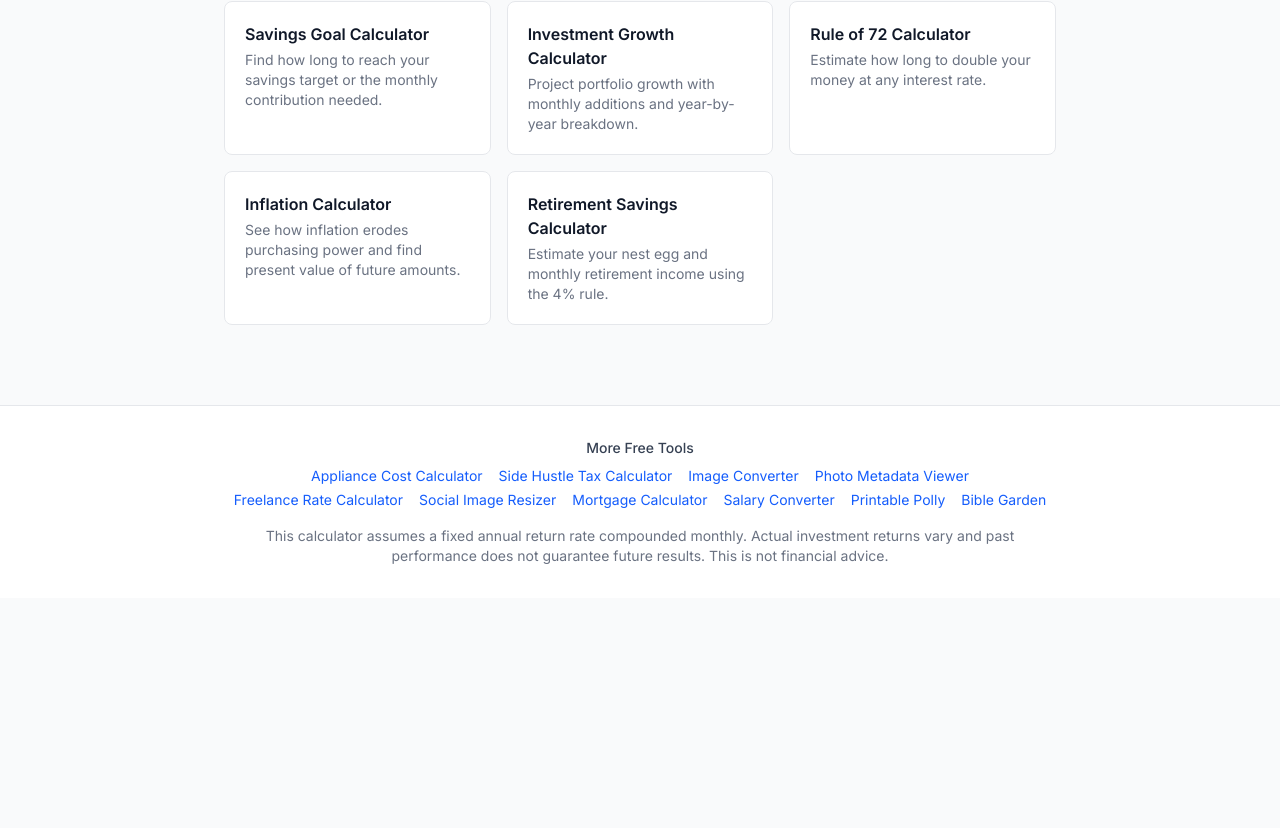
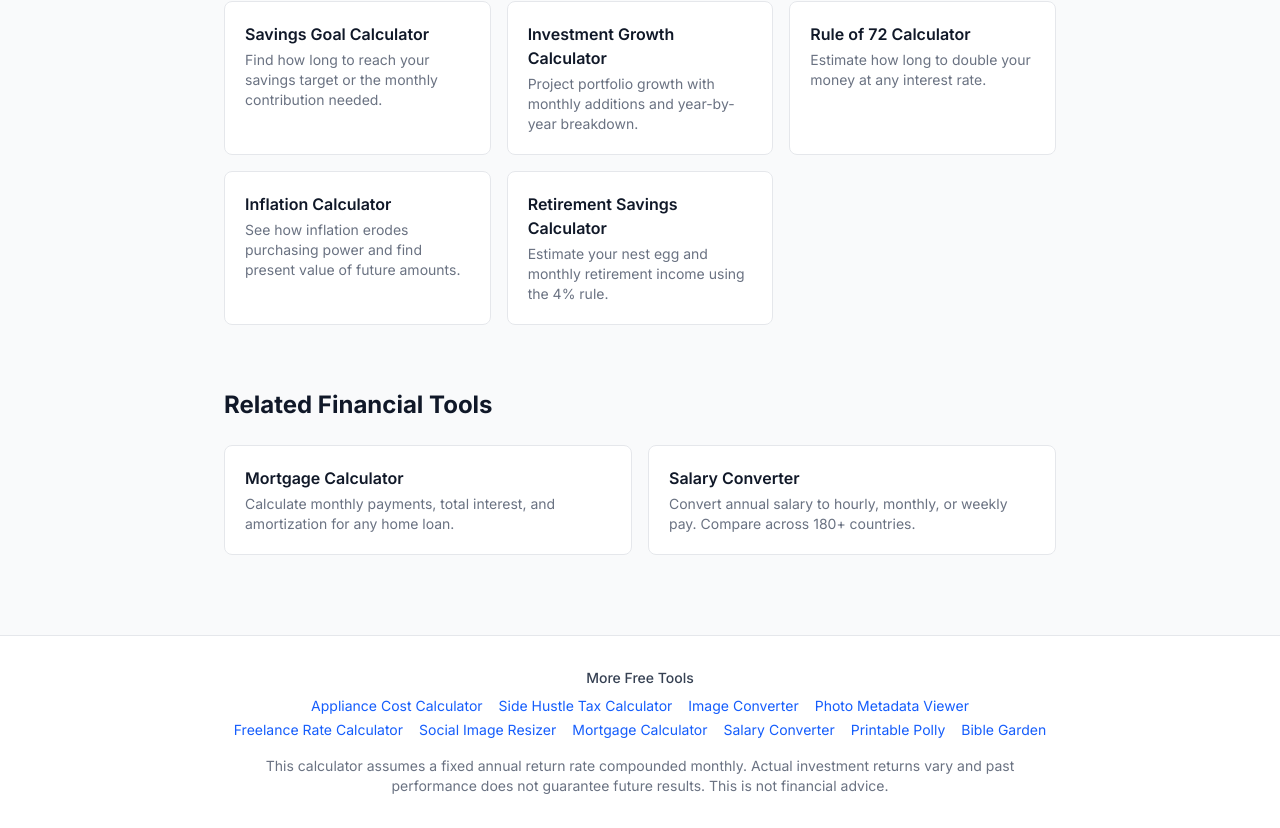
Before and after one commit to pondsoftware/compound-interest-calculator, a Next.js app: page / in a window 1280 px wide. Shown: the part 4250-5078 px from the top of the page. Before the commit the page ends 4848 px from the top, so only its background shows below. Built offline with nearby package versions, Linux system fonts and the light colour scheme.

Commit message:
Add Related Financial Tools section linking to Mortgage Calculator and Salary Converter

```diff
--- a/src/app/page.tsx
+++ b/src/app/page.tsx
@@ -199,6 +199,21 @@ export default function Home() {
         </div>
       </section>
 
+      {/* Related Financial Tools */}
+      <section className="max-w-4xl mx-auto px-4 py-8 sm:px-6 lg:px-8">
+        <h2 className="text-2xl font-bold text-gray-900 mb-6">Related Financial Tools</h2>
+        <div className="grid grid-cols-1 sm:grid-cols-2 gap-4">
+          <a href="https://lendingcalculator.net" className="bg-white rounded-lg border border-gray-200 p-5 hover:border-blue-300 hover:shadow-sm transition group">
+            <h3 className="font-semibold text-gray-900 group-hover:text-blue-600 mb-1">Mortgage Calculator</h3>
+            <p className="text-sm text-gray-500">Calculate monthly payments, total interest, and amortization for any home loan.</p>
+          </a>
+          <a href="https://salaryconverter.net" className="bg-white rounded-lg border border-gray-200 p-5 hover:border-blue-300 hover:shadow-sm transition group">
+            <h3 className="font-semibold text-gray-900 group-hover:text-blue-600 mb-1">Salary Converter</h3>
+            <p className="text-sm text-gray-500">Convert annual salary to hourly, monthly, or weekly pay. Compare across 180+ countries.</p>
+          </a>
+        </div>
+      </section>
+
       <script
         type="application/ld+json"
         dangerouslySetInnerHTML={{
```
